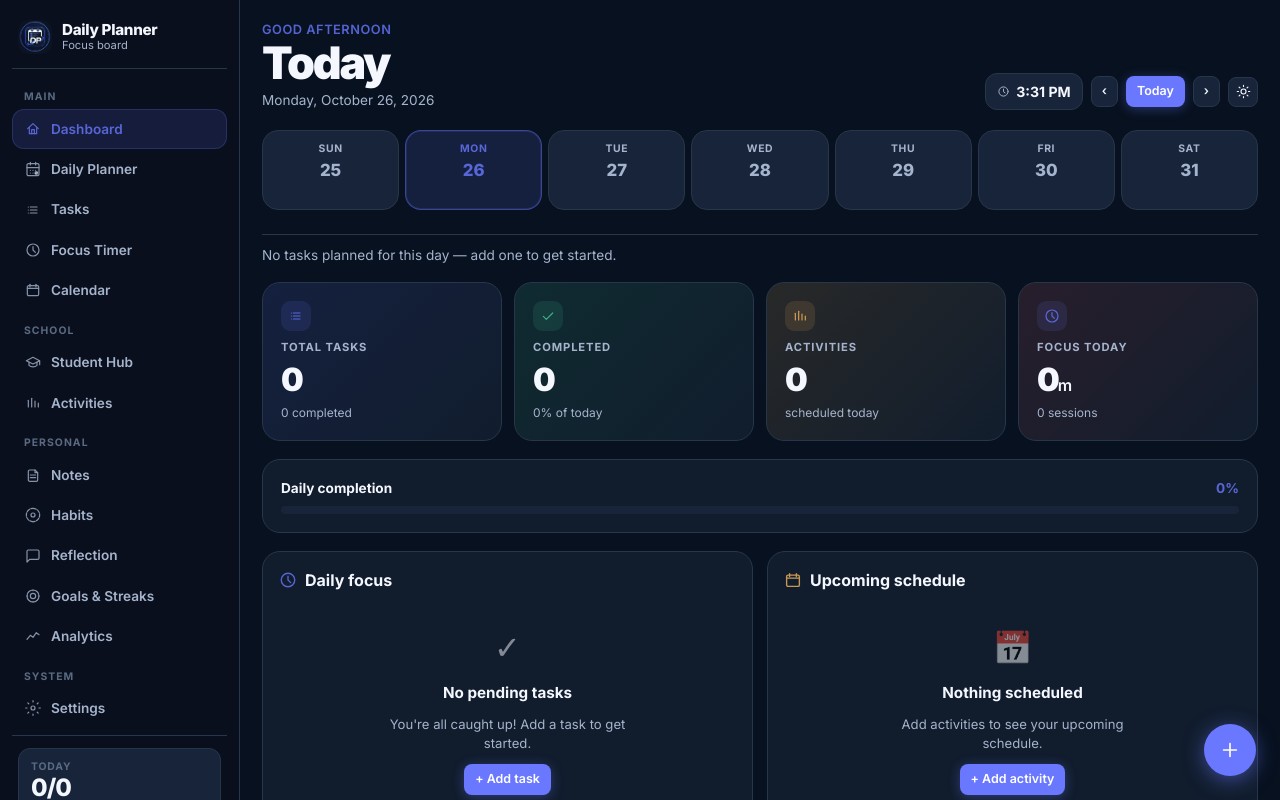
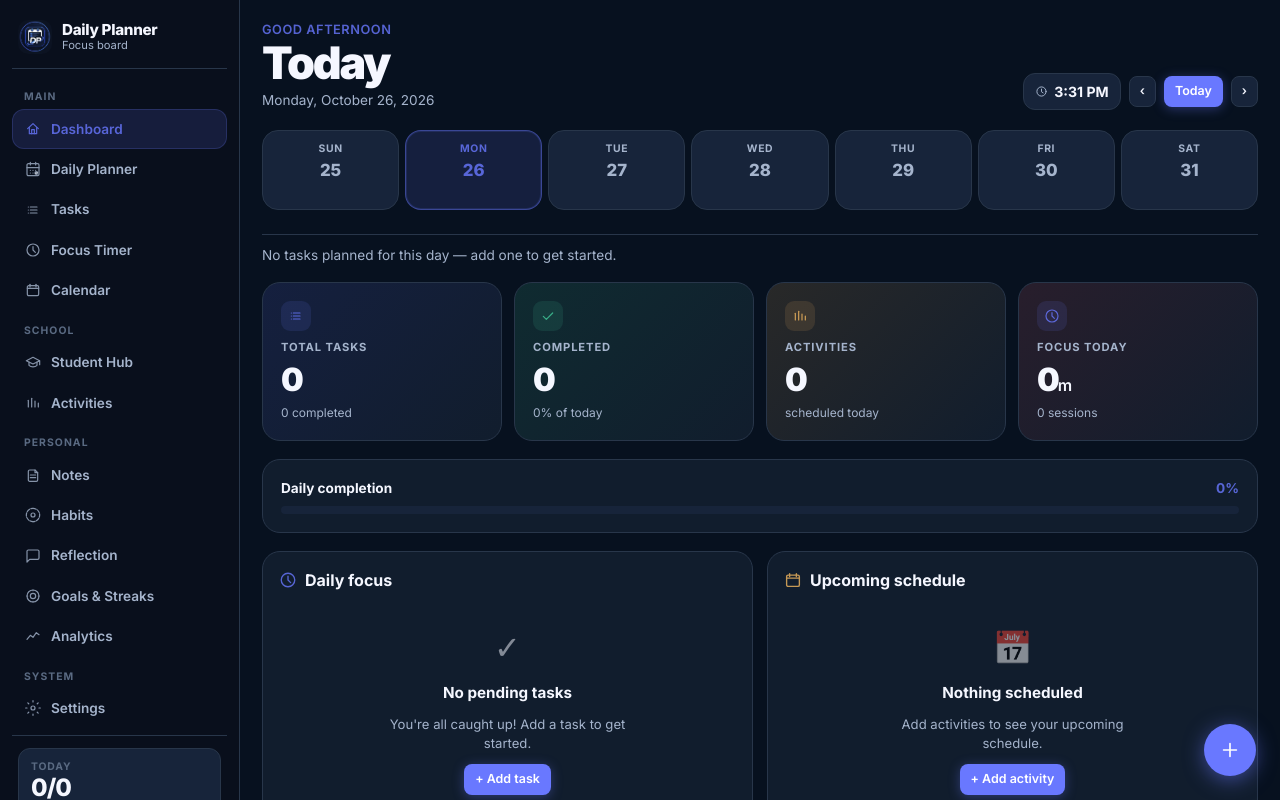
Before and after one commit to ximixed/dailyplanner, a React (Vite) app: page / in a window 1280 px wide. Built offline with nearby package versions, Linux system fonts and the light colour scheme.

Commit message:
Remove redundant theme toggle above the calendar week strip

```diff
--- a/src/App.jsx
+++ b/src/App.jsx
@@ -1011,14 +1011,6 @@ export default function App() {
                 </button>
               </>
             )}
-            <button
-              className="btn sm icon-only"
-              onClick={toggleTheme}
-              aria-label={`Switch to ${theme === "dark" ? "light" : "dark"} mode`}
-              title={`Switch to ${theme === "dark" ? "light" : "dark"} mode`}
-            >
-              {theme === "dark" ? ICONS.sun : ICONS.moon}
-            </button>
           </div>
         </div>
 
```
